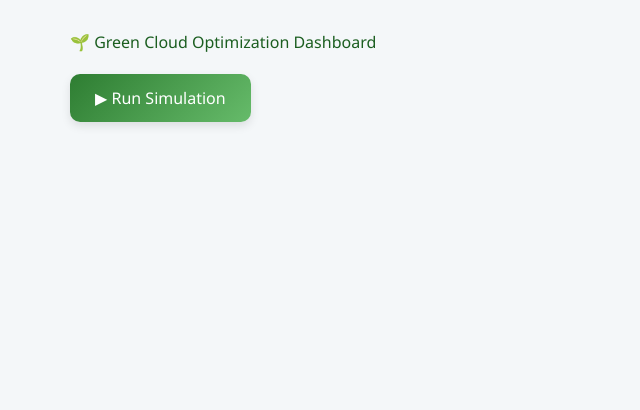
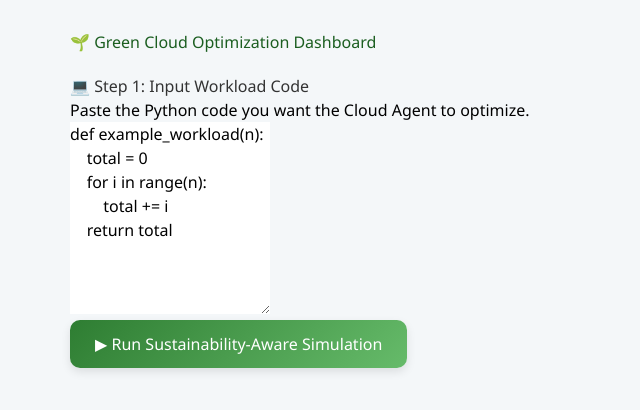
Before and after one commit to lakshay-chauhan/green-cloud-frontend, a React (Create React App) app: page / in a window 1280 px wide. Shown: the top 410 px of the page, without its empty margins (0-640 px from the left). Built offline with nearby package versions, Linux system fonts and the light colour scheme.

Commit message:
Update: Integrated Green Code Analyzer with Cloud Simulation

```diff
--- a/src/App.js
+++ b/src/App.js
@@ -14,23 +14,47 @@ import {
 
 function App() {
   const [data, setData] = useState(null);
+  const [loading, setLoading] = useState(false);
+  const [userCode, setUserCode] = useState(
+    "def example_workload(n):\n    total = 0\n    for i in range(n):\n        total += i\n    return total"
+  );
+  const [analysis, setAnalysis] = useState(null);
 
   const runSimulation = async () => {
+    setLoading(true);
     try {
+      // STEP 1: Call your Green Code Analyzer API (Render URL)
+      // Replace with your actual Analyzer URL
+      const analyzerRes = await axios.post("https://your-analyzer-api.onrender.com/analyze", {
+        code: userCode
+      });
+
+      const metrics = analyzerRes.data;
+      setAnalysis(metrics);
+      console.log("ANALYSIS SUCCESS:", metrics);
+
+      // STEP 2: Call your Simulation Backend with the analyzed metrics
       const res = await axios.post(
-
-         "https://green-cloud-backend.onrender.com/run-simulation"
+        "https://green-cloud-backend.onrender.com/run-simulation",
+        {
+          code_impact: {
+            energy: metrics.environmental_impact.energy_joules,
+            rating: metrics.sustainability_rating
+          }
+        }
       );
 
-      console.log("API RESPONSE:", res.data);
-
+      console.log("SIMULATION SUCCESS:", res.data);
       setData(res.data);
     } catch (error) {
-      console.error("Error:", error);
+      console.error("Error in simulation pipeline:", error);
+      alert("Simulation failed. Check console for details.");
+    } finally {
+      setLoading(false);
     }
   };
 
-  // Graph data
+  // Graph data mapping
   const chartData = data
     ? [
         { name: "Carbon Saved", value: data.carbon_saved },
@@ -44,83 +68,89 @@ function App() {
     <div className="container">
       <h1>🌱 Green Cloud Optimization Dashboard</h1>
 
-      <button onClick={runSimulation} className="btn">
-        ▶ Run Simulation
+      {/* NEW: Code Input Section */}
+      <div className="input-section">
+        <h2>💻 Step 1: Input Workload Code</h2>
+        <p className="subtitle">Paste the Python code you want the Cloud Agent to optimize.</p>
+        <textarea
+          className="code-editor"
+          value={userCode}
+          onChange={(e) => setUserCode(e.target.value)}
+          placeholder="Enter your python code here..."
+          rows="8"
+        />
+      </div>
+
+      <button onClick={runSimulation} className="btn" disabled={loading}>
+        {loading ? "⏳ Analyzing & Simulating..." : "▶ Run Sustainability-Aware Simulation"}
       </button>
+
+      {/* NEW: Display Analysis Results */}
+      {analysis && (
+        <div className="analysis-box">
+          <h3>🔍 Code Analysis Result</h3>
+          <div className="analysis-grid">
+            <div className="analysis-card">
+              ⚡ Energy: <strong>{analysis.environmental_impact.energy_joules.toFixed(6)} J</strong>
+            </div>
+            <div className="analysis-card">
+              💧 Water: <strong>{analysis.environmental_impact.water_usage_ml.toFixed(8)} ml</strong>
+            </div>
+            <div className="analysis-card">
+              🏆 Rating: <span className={`grade ${analysis.sustainability_rating.split(' ')[0]}`}>
+                {analysis.sustainability_rating}
+              </span>
+            </div>
+          </div>
+        </div>
+      )}
 
       {data && (
         <>
-          {/* BASIC METRICS */}
-          <h2>📊 Results</h2>
-
+          <h2>📊 Cloud Simulation Results</h2>
           <div className="cards">
             <div className="card">
               🌱 Carbon Saved
               <h3>{data.carbon_saved}</h3>
             </div>
-
             <div className="card">
-              ⚡ SLA Violations
+              ⚠️ SLA Violations
               <h3>{data.sla_violations}</h3>
             </div>
-
             <div className="card">
-              🔄 Migrations
+              🚀 Migrations
               <h3>{data.migrations}</h3>
             </div>
-
             <div className="card">
               ⏳ Delayed Tasks
               <h3>{data.delayed_tasks}</h3>
             </div>
           </div>
 
-          {/* ADVANCED METRICS */}
           <h2>🧠 Intelligent Metrics</h2>
-
           <div className="cards">
             <div className="card highlight">
               💳 Total Carbon Credits
               <h3>{data.total_credits}</h3>
             </div>
-
             <div className="card highlight">
               💸 Avg Migration Cost
-              <h3>{data.avg_migration_cost}</h3>
+              <h3>{data.avg_migration_cost.toFixed(2)}</h3>
             </div>
           </div>
 
-
-                    <h2>🧬 Carbon Intelligence</h2>
-
-          <div className="cards">
-            <div className="card highlight">
-              🔋 Remaining Carbon Budget
-              <h3>{data.remaining_budget}</h3>
-            </div>
-
-            <div className="card highlight">
-              📈 Carbon Trend
-              <h3>{data.trend}</h3>
-            </div>
-          </div>
-
-          {/* BAR GRAPH */}
           <h2>📊 Performance Graph</h2>
-
-          <ResponsiveContainer width="100%" height={300}>
+          <ResponsiveContainer width="100%\" height={300}>
             <BarChart data={chartData}>
               <CartesianGrid strokeDasharray="3 3" />
               <XAxis dataKey="name" />
               <YAxis />
               <Tooltip />
-              <Bar dataKey="value" />
+              <Bar dataKey="value" fill="#4caf50" />
             </BarChart>
           </ResponsiveContainer>
 
-          {/* LOGS */}
           <h2>📜 Simulation Logs</h2>
-
           <div className="logs">
             {data.logs.map((log, index) => (
               <p key={index}>➤ {log}</p>
```
